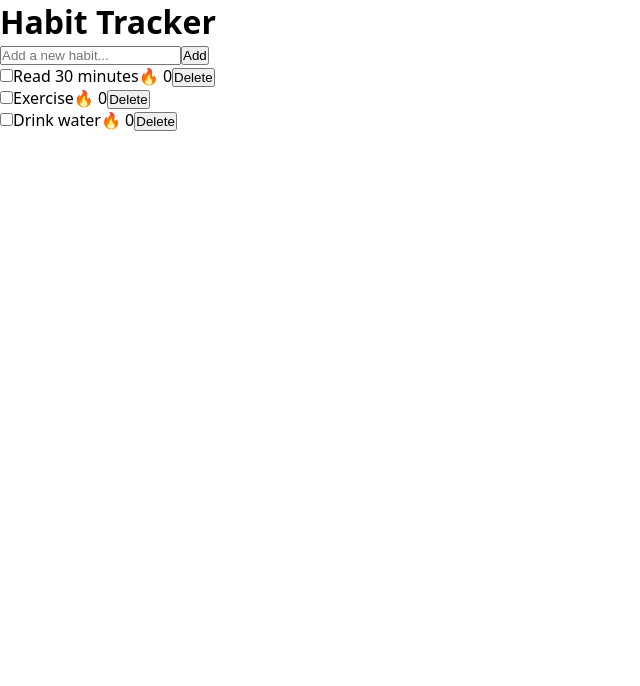
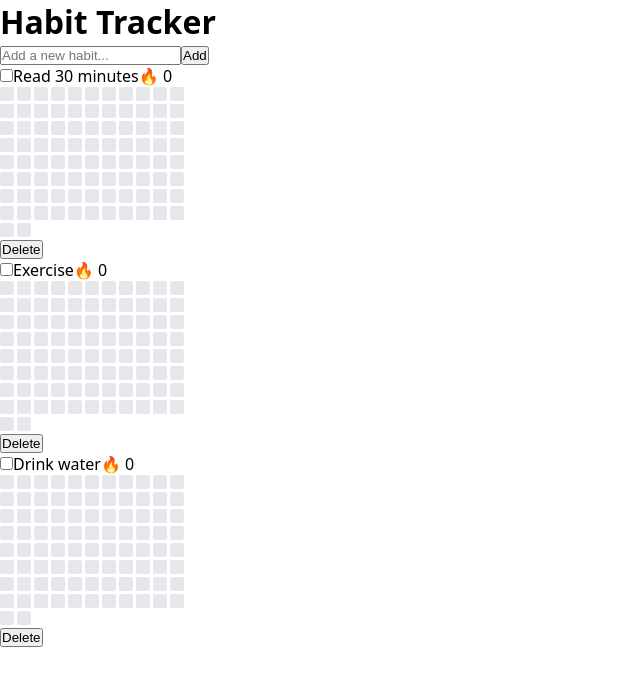
Before and after one commit to 2mash5/habit-tracker, a React (Vite) app: page / in a window 1280 px wide. Shown: the top 686 px of the page, without its empty margins (0-640 px from the left). Built offline with nearby package versions, Linux system fonts and the light colour scheme.

Commit message:
add streak visualization grid

```diff
--- a/src/App.jsx
+++ b/src/App.jsx
@@ -1,5 +1,6 @@
 import { useState } from 'react'
 import './App.css'
+import HabitGrid from './HabitGrid'
 
 function App() {
   const [habits, setHabits] = useState([
@@ -74,6 +75,7 @@ function App() {
             />
             <span className={habit.done ? 'done' : ''}>{habit.name}</span>
             <span>🔥 {habit.currentStreak}</span>
+            <HabitGrid recentDates={habit.recentDates} />
             <button onClick={() => deleteHabit(habit.id)}>Delete</button>
           </li>
         ))}
--- /dev/null
+++ b/src/HabitGrid.jsx
@@ -0,0 +1,27 @@
+function HabitGrid({ recentDates }) {
+  const days = []
+  for (let i = 89; i >= 0; i--) {
+    const date = new Date()
+    date.setDate(date.getDate() - i)
+    const dateStr = date.toISOString().split('T')[0]
+    days.push(dateStr)
+  }
+
+  return (
+    <div style={{ display: 'flex', flexWrap: 'wrap', gap: '3px', maxWidth: '200px' }}>
+      {days.map(day => (
+        <div
+          key={day}
+          style={{
+            width: '14px',
+            height: '14px',
+            backgroundColor: recentDates.includes(day) ? '#4ade80' : '#e5e7eb',
+            borderRadius: '2px',
+          }}
+        />
+      ))}
+    </div>
+  )
+}
+
+export default HabitGrid
```
